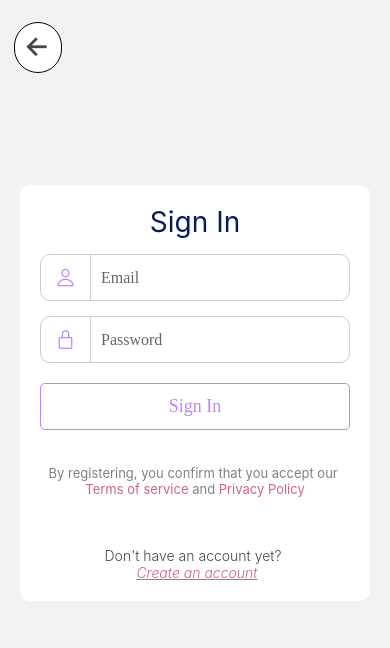
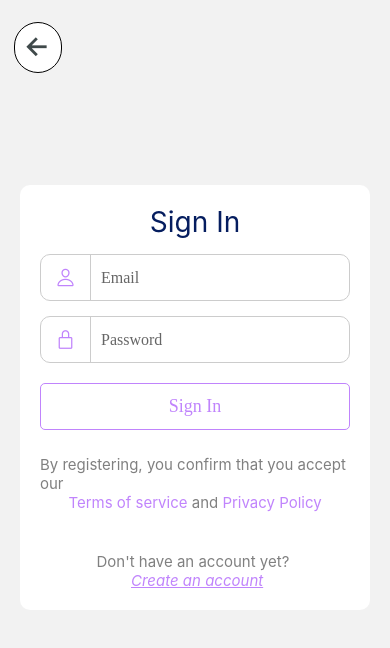
Before and after one commit to LuisSalas94/ReactNative-BookOutlet, a React Native app: screen /SignUpScreen in a window 390 px wide. Shown: the top 648 px of the page. Built offline with nearby package versions, Linux system fonts and the light colour scheme.

Commit message:
Add Style to Sign In Screen

```diff
--- a/src/screens/SignUpScreen.tsx
+++ b/src/screens/SignUpScreen.tsx
@@ -50,12 +50,12 @@ const SignUpScreen = () => {
             By registering, you confirm that you accept our{' '}
           </Text>
           <TouchableOpacity>
-            <Text style={[styles.color_textPrivate, {color: '#d1618a'}]}>
+            <Text style={[styles.color_textPrivate, {color: '#c084fc'}]}>
               Terms of service
             </Text>
           </TouchableOpacity>
           <Text style={styles.color_textPrivate}> and </Text>
-          <Text style={[styles.color_textPrivate, {color: '#d1618a'}]}>
+          <Text style={[styles.color_textPrivate, {color: '#c084fc'}]}>
             Privacy Policy
           </Text>
         </View>
@@ -101,25 +101,26 @@ const styles = StyleSheet.create({
   },
 
   navButtonText: {
-    fontSize: 14,
-    fontWeight: '300',
-    color: '#3f494a',
+    fontSize: 15,
+    fontWeight: '400',
+    color: 'grey',
     textAlign: 'center',
   },
   navButtonText2: {
-    color: '#d1618a',
+    color: '#c084fc',
     fontStyle: 'italic',
     textDecorationLine: 'underline',
-    fontWeight: '300',
+    fontWeight: '400',
+    fontSize: 15,
   },
   textPrivate: {
     flexDirection: 'row',
     flexWrap: 'wrap',
-    marginVertical: 35,
+    marginVertical: 25,
     justifyContent: 'center',
   },
   color_textPrivate: {
-    fontSize: 13,
+    fontSize: 15,
     fontWeight: '400',
     color: 'grey',
   },
```
